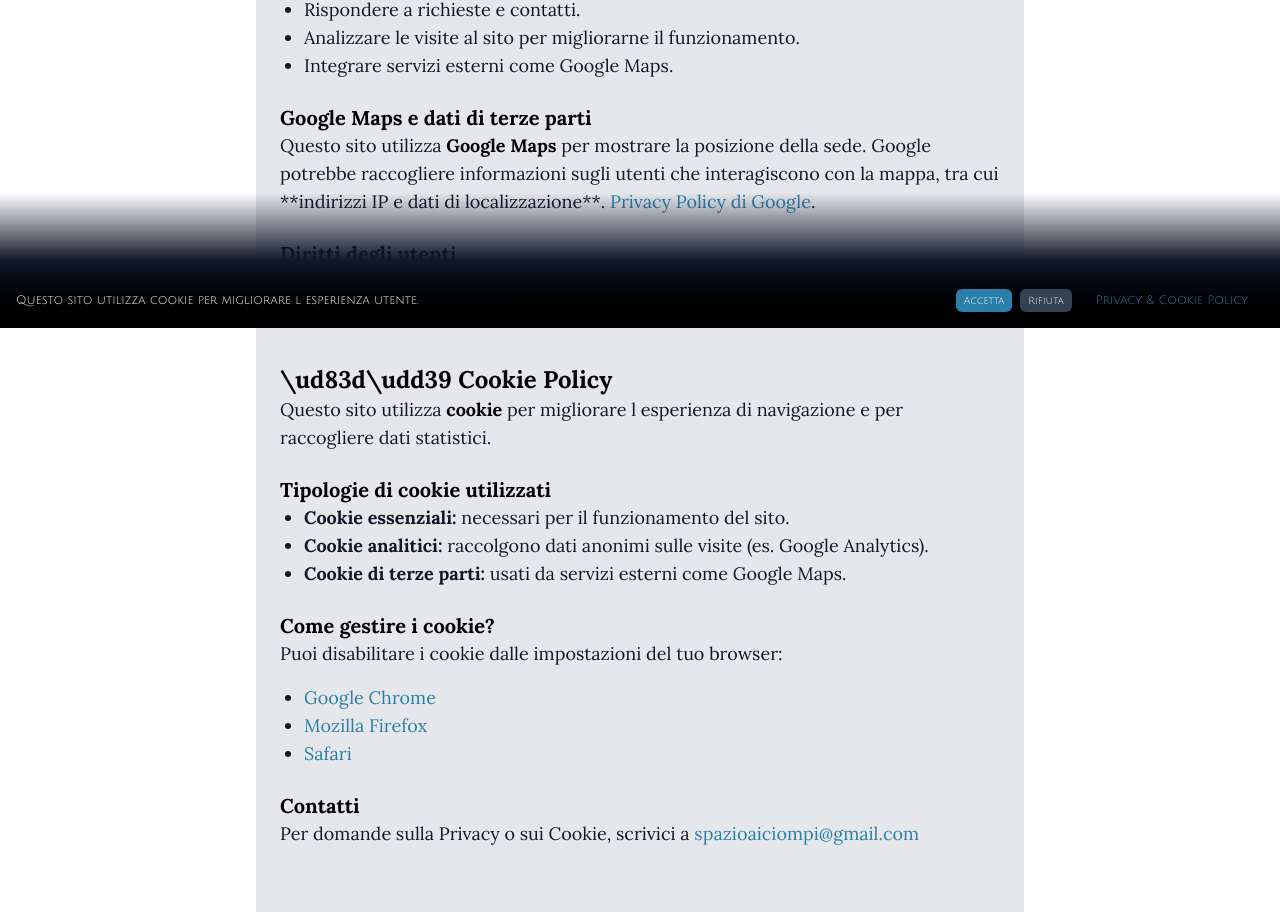
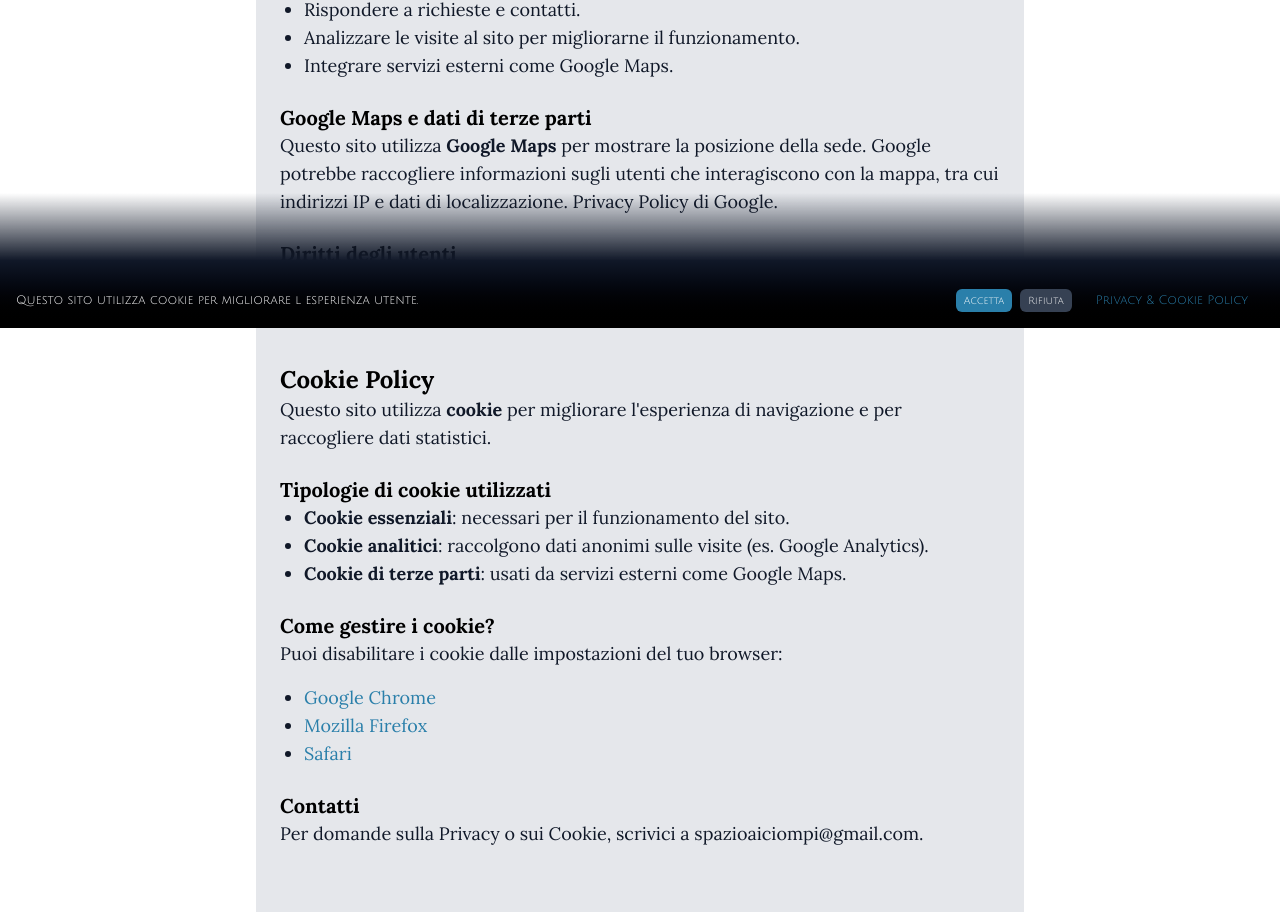
Before and after one commit to tobiasz-5/Spazio-ai-Ciompi, a Next.js app: page /cookie-privacy in a window 1280 px wide. Shown: the part 472-1384 px from the top of the page. Built offline with nearby package versions, Linux system fonts and the light colour scheme; a web font is replaced by a local one.

Commit message:
fine tuning next

```diff
--- a/i18n.ts
+++ b/i18n.ts
@@ -1,23 +1,26 @@
 import i18n from 'i18next';
 import { initReactI18next } from 'react-i18next';
 
-// Importa le traduzioni (assicurati che i percorsi siano corretti)
+// Importa le traduzioni
 import common_it from './public/locales/it/common.json';
 import common_en from './public/locales/en/common.json';
 
 i18n.use(initReactI18next).init({
   resources: {
     it: { common: common_it },
-    en: { common: common_en },
+    en: { common: common_en }
   },
-  lng: 'it', // lingua predefinita
+  lng: 'it',
   fallbackLng: 'it',
   ns: ['common'],
   defaultNS: 'common',
   interpolation: {
-    escapeValue: false, // non serve per React
+    escapeValue: false
   },
-  debug: process.env.NODE_ENV === 'development',
+  react: {
+    useSuspense: false
+  },
+  debug: process.env.NODE_ENV === 'development'
 });
 
 export default i18n;
--- a/public/locales/en/common.json
+++ b/public/locales/en/common.json
@@ -6,6 +6,72 @@
       "info": "Info",
       "toggleMenu": "Toggle Menu"
     },
+
+    "chiSiamo": {
+        "title": "ABOUT US",
+        "description": "Spazio ai Ciompi is a venue dedicated to <bold>cultural events, exhibitions, workshops, classes, and professional meetings</bold>."
+    },
+
+    "doveSiamo": {
+        "title": "OUR LOCATION",
+        "description": "We are located in the <bold>heart</bold> of <bold>Florence</bold>, in one of the most <bold>iconic</bold> squares of the historic <bold>S. Ambrogio</bold> district.\n\nPiazza de Ciompi, 17",
+        "noConsent": "To view the map, please accept cookies."
+    },
+
+    "info": {
+        "title": "INFO",
+        "booking": "To <bold>book</bold> this space, send a <bold>message</bold> via <linkWhatsApp>WhatsApp</linkWhatsApp> or <linkSMS>SMS</linkSMS> to the number <linkNumber>+39 371 766 5575</linkNumber>\n\nAlternatively, send an <bold>email</bold> to <linkEmail>spazioaiciompi@gmail.com</linkEmail>\n\nThe <bold>main room</bold> is <bold>40sqm</bold>\n\nThe venue also offers <bold>sanitary facilities</bold> and an additional <bold>separate area</bold> for preparing cold food and drinks\n\nAvailable for booking <bold>every day</bold> of the week\n\nOperating hours are from <bold>10:00</bold> to <bold>23:00</bold>"
+    },
+
+    "galleria": {
+        "title": "GALLERY",
+        "description": "Our <bold>venue...</bold>"
+    },
+
+    "cookiePolicy": {
+        "title": "Privacy & Cookie Policy",
+        "privacyTitle": "Privacy Policy",
+        "privacyDescription": "This page explains how we collect, use, and protect your personal data in accordance with the General Data Protection Regulation (<bold>GDPR - EU Regulation 2016/679</bold>).",
+        "dataCollectedTitle": "What data do we collect?",
+        "dataCollected": {
+          "item1": "Data provided voluntarily (e.g. email, name when you contact us).",
+          "item2": "Browsing data (e.g. IP addresses, analytics data, cookies)."
+        },
+        "dataUsageTitle": "Why do we collect this data?",
+        "dataUsage": {
+          "item1": "To respond to inquiries and contacts.",
+          "item2": "To analyze site visits in order to improve functionality.",
+          "item3": "To integrate external services such as Google Maps."
+        },
+        "googleMapsTitle": "Google Maps and third-party data",
+        "googleMapsDescription": "This site uses <bold>Google Maps</bold> to display our venue's location. Google may collect information from users interacting with the map, including IP addresses and location data. <link>Google Privacy Policy</link>.",
+        "userRightsTitle": "User Rights",
+        "userRightsDescription": "Under the GDPR, you have the right to access, modify, or delete your data. For requests, please contact us at <link>spazioaiciompi@gmail.com</link>.",
+        "cookieTitle": "Cookie Policy",
+        "cookieDescription": "This site uses <bold>cookies</bold> to enhance your browsing experience and to collect statistical data.",
+        "cookieTypesTitle": "Types of Cookies Used",
+        "cookieTypes": {
+          "essentialTitle": "Essential Cookies",
+          "essentialDescription": "Necessary for the operation of the site.",
+          "analyticsTitle": "Analytics Cookies",
+          "analyticsDescription": "Collect anonymous data on visits (e.g. Google Analytics).",
+          "thirdPartyTitle": "Third-Party Cookies",
+          "thirdPartyDescription": "Used by external services such as Google Maps."
+        },
+        "cookieManagementTitle": "How to manage cookies?",
+        "cookieManagementDescription": "You can disable cookies in your browser settings:",
+        "contactTitle": "Contact",
+        "contactDescription": "For questions regarding Privacy or Cookies, email us at <link>spazioaiciompi@gmail.com</link>."
+    },
+
+    "hero": {
+        "prenota": "BOOK NOW"
+    },
+
+    "footer": {
+        "rightsReserved": "All rights reserved"
+    },
+
     "welcome": "Welcome to Spazio ai Ciompi!",
     "cookieMessage": "This website uses cookies to improve your user experience. Accept to continue."
 }
--- a/public/locales/it/common.json
+++ b/public/locales/it/common.json
@@ -6,6 +6,72 @@
       "info": "Info",
       "toggleMenu": "Apri menu"
     },
+
+    "chiSiamo": {
+        "title": "CHI SIAMO",
+        "description": "Spazio ai Ciompi è un luogo dedicato a <bold>eventi culturali, mostre, workshop, lezioni e incontri professionali</bold>."
+    },
+
+    "doveSiamo": {
+        "title": "DOVE SIAMO",
+        "description": "Ci troviamo nel <bold>centro</bold> di <bold>Firenze</bold>, in una delle piazze più <bold>iconiche</bold> dello storico quartiere di <bold>S. Ambrogio</bold>.\n\nPiazza de Ciompi, 17",
+        "noConsent": "Per visualizzare la mappa, accetta i cookie."
+    },
+
+    "info": {
+        "title": "INFO",
+        "booking": "Per <bold>prenotare</bold> questo spazio invia un <bold>messaggio</bold> <linkWhatsApp>WhatsApp</linkWhatsApp> o <linkSMS>SMS</linkSMS> al numero <linkNumber>+39 371 766 5575</linkNumber>\n\nAltrimenti invia una <bold>mail</bold> all'indirizzo <linkEmail>spazioaiciompi@gmail.com</linkEmail>\n\nLa <bold>stanza principale</bold> ha una superficie di <bold>40mq</bold>\n\nLo spazio dispone inoltre dei <bold>servizi</bold> e di un ulteriore <bold>spazio separato</bold> per la preparazione di cibi freddi e bevande\n\nDisponibile per la prenotazione <bold>tutti i giorni</bold> della settimana\n\nL'orario di utilizzo è dalle <bold>10:00</bold> alle <bold>23:00</bold>"
+    },
+
+    "galleria": {
+        "title": "GALLERIA",
+        "description": "Il nostro <bold>spazio...</bold>"
+    },
+
+    "cookiePolicy": {
+        "title": "Privacy & Cookie Policy",
+        "privacyTitle": "Privacy Policy",
+        "privacyDescription": "Questa pagina descrive come raccogliamo, utilizziamo e proteggiamo i tuoi dati personali in conformità con il Regolamento Generale sulla Protezione dei Dati (<bold>GDPR - Regolamento UE 2016/679</bold>).",
+        "dataCollectedTitle": "Quali dati raccogliamo?",
+        "dataCollected": {
+          "item1": "Dati forniti volontariamente (es. email, nome quando ci contatti).",
+          "item2": "Dati di navigazione (es. indirizzi IP, dati analitici, cookies)."
+        },
+        "dataUsageTitle": "Perché raccogliamo questi dati?",
+        "dataUsage": {
+          "item1": "Rispondere a richieste e contatti.",
+          "item2": "Analizzare le visite al sito per migliorarne il funzionamento.",
+          "item3": "Integrare servizi esterni come Google Maps."
+        },
+        "googleMapsTitle": "Google Maps e dati di terze parti",
+        "googleMapsDescription": "Questo sito utilizza <bold>Google Maps</bold> per mostrare la posizione della sede. Google potrebbe raccogliere informazioni sugli utenti che interagiscono con la mappa, tra cui indirizzi IP e dati di localizzazione. <link>Privacy Policy di Google</link>.",
+        "userRightsTitle": "Diritti degli utenti",
+        "userRightsDescription": "Ai sensi del GDPR, hai il diritto di accedere, modificare o cancellare i tuoi dati. Per richieste, contattaci a <link>spazioaiciompi@gmail.com</link>.",
+        "cookieTitle": "Cookie Policy",
+        "cookieDescription": "Questo sito utilizza <bold>cookie</bold> per migliorare l'esperienza di navigazione e per raccogliere dati statistici.",
+        "cookieTypesTitle": "Tipologie di cookie utilizzati",
+        "cookieTypes": {
+          "essentialTitle": "Cookie essenziali",
+          "essentialDescription": "necessari per il funzionamento del sito.",
+          "analyticsTitle": "Cookie analitici",
+          "analyticsDescription": "raccolgono dati anonimi sulle visite (es. Google Analytics).",
+          "thirdPartyTitle": "Cookie di terze parti",
+          "thirdPartyDescription": "usati da servizi esterni come Google Maps."
+        },
+        "cookieManagementTitle": "Come gestire i cookie?",
+        "cookieManagementDescription": "Puoi disabilitare i cookie dalle impostazioni del tuo browser:",
+        "contactTitle": "Contatti",
+        "contactDescription": "Per domande sulla Privacy o sui Cookie, scrivici a <link>spazioaiciompi@gmail.com</link>."
+    },
+
+    "hero": {
+        "prenota": "PRENOTA"
+    },
+
+    "footer": {
+        "rightsReserved": "Tutti i diritti riservati."
+    },
+
     "welcome": "Benvenuto in Spazio ai Ciompi!",
     "cookieMessage": "Questo sito utilizza cookie per migliorare l'esperienza utente. Accetta per continuare."
 }
--- a/src/app/cookie-privacy/page.tsx
+++ b/src/app/cookie-privacy/page.tsx
@@ -1,78 +1,154 @@
-"use client";
+'use client';
+import { useTranslation, Trans } from 'react-i18next';
 
 export default function CookiePrivacyPolicy() {
+  const { t } = useTranslation('common');
+
   return (
     <section className="bg-gray-200 font-lora text-gray-900 py-16 px-6 max-w-3xl mx-auto pt-30">
-      <h1 className="text-4xl font-bold text-center mb-6 text-black">Privacy & Cookie Policy</h1>
+      <h1 className="text-4xl font-bold text-center mb-6 text-black">
+        {t('cookiePolicy.title')}
+      </h1>
 
       {/* SEZIONE PRIVACY POLICY */}
-      <h2 className="text-2xl font-bold mt-8 text-black">\ud83d\udd39 Privacy Policy</h2>
-      <p className="text-lg mb-4">
-        Questa pagina descrive come raccogliamo, utilizziamo e proteggiamo i tuoi dati personali in conformità con il Regolamento Generale sulla Protezione dei Dati <span className="text-[#2A7FAA]">(GDPR - Regolamento UE 2016/679)</span>.
+      <h2 className="text-2xl font-bold mt-8 text-black">
+        {t('cookiePolicy.privacyTitle')}
+      </h2>
+      <p className="text-lg mb-4 whitespace-pre-line">
+        <Trans
+          i18nKey="cookiePolicy.privacyDescription"
+          components={{ bold: <span className="font-bold" /> }}
+        />
       </p>
 
-      <h3 className="text-xl font-bold mt-6 text-black">Quali dati raccogliamo?</h3>
+      <h3 className="text-xl font-bold mt-6 text-black">
+        {t('cookiePolicy.dataCollectedTitle')}
+      </h3>
       <ul className="list-disc pl-6 text-lg mb-4">
-        <li>Dati forniti volontariamente (es. email, nome quando ci contatti).</li>
-        <li>Dati di navigazione (es. indirizzi IP, dati analitici, cookies).</li>
+        <li>{t('cookiePolicy.dataCollected.item1')}</li>
+        <li>{t('cookiePolicy.dataCollected.item2')}</li>
       </ul>
 
-      <h3 className="text-xl font-bold mt-6 text-black">Perché raccogliamo questi dati?</h3>
+      <h3 className="text-xl font-bold mt-6 text-black">
+        {t('cookiePolicy.dataUsageTitle')}
+      </h3>
       <ul className="list-disc pl-6 text-lg mb-4">
-        <li>Rispondere a richieste e contatti.</li>
-        <li>Analizzare le visite al sito per migliorarne il funzionamento.</li>
-        <li>Integrare servizi esterni come Google Maps.</li>
+        <li>{t('cookiePolicy.dataUsage.item1')}</li>
+        <li>{t('cookiePolicy.dataUsage.item2')}</li>
+        <li>{t('cookiePolicy.dataUsage.item3')}</li>
       </ul>
 
-      <h3 className="text-xl font-bold mt-6 text-black">Google Maps e dati di terze parti</h3>
+      <h3 className="text-xl font-bold mt-6 text-black">
+        {t('cookiePolicy.googleMapsTitle')}
+      </h3>
       <p className="text-lg mb-4">
-        Questo sito utilizza <span className="text-black font-bold">Google Maps</span> per mostrare la posizione della sede. Google potrebbe raccogliere informazioni sugli utenti che interagiscono con la mappa, tra cui **indirizzi IP e dati di localizzazione**.
-        <a href="https://policies.google.com/privacy" target="_blank" className="text-[#2A7FAA] hover:underline"> Privacy Policy di Google</a>.
+        <Trans
+          i18nKey="cookiePolicy.googleMapsDescription"
+          components={{
+            bold: <span className="font-bold" />,
+            link: (
+              <a
+                href="https://policies.google.com/privacy"
+                target="_blank"
+                className="text-[#2A7FAA] hover:underline"
+              />
+            )
+          }}
+        />
       </p>
 
-      <h3 className="text-xl font-bold mt-6 text-black">Diritti degli utenti</h3>
+      <h3 className="text-xl font-bold mt-6 text-black">
+        {t('cookiePolicy.userRightsTitle')}
+      </h3>
       <p className="text-lg mb-4">
-        Ai sensi del GDPR, hai il diritto di accedere, modificare o cancellare i tuoi dati. Per richieste, contattaci a <a href="mailto:spazioaiciompi@gmail.com" className="text-[#2A7FAA] hover:underline">spazioaiciompi@gmail.com</a>.
+        <Trans
+          i18nKey="cookiePolicy.userRightsDescription"
+          components={{
+            link: (
+              <a
+                href="mailto:spazioaiciompi@gmail.com"
+                className="text-[#2A7FAA] hover:underline"
+              />
+            )
+          }}
+        />
       </p>
 
       {/* SEZIONE COOKIE POLICY */}
-      <h2 className="text-2xl font-bold mt-10 text-black">\ud83d\udd39 Cookie Policy</h2>
+      <h2 className="text-2xl font-bold mt-10 text-black">
+        {t('cookiePolicy.cookieTitle')}
+      </h2>
       <p className="text-lg mb-4">
-        Questo sito utilizza <span className="text-black font-bold">cookie</span> per migliorare l esperienza di navigazione e per raccogliere dati statistici.
+        <Trans
+          i18nKey="cookiePolicy.cookieDescription"
+          components={{ bold: <span className="font-bold" /> }}
+        />
       </p>
 
-      <h3 className="text-xl font-bold mt-6 text-black">Tipologie di cookie utilizzati</h3>
+      <h3 className="text-xl font-bold mt-6 text-black">
+        {t('cookiePolicy.cookieTypesTitle')}
+      </h3>
       <ul className="list-disc pl-6 text-lg mb-4">
-        <li><strong>Cookie essenziali:</strong> necessari per il funzionamento del sito.</li>
-        <li><strong>Cookie analitici:</strong> raccolgono dati anonimi sulle visite (es. Google Analytics).</li>
-        <li><strong>Cookie di terze parti:</strong> usati da servizi esterni come Google Maps.</li>
+        <li>
+          <strong>{t('cookiePolicy.cookieTypes.essentialTitle')}</strong>: {t('cookiePolicy.cookieTypes.essentialDescription')}
+        </li>
+        <li>
+          <strong>{t('cookiePolicy.cookieTypes.analyticsTitle')}</strong>: {t('cookiePolicy.cookieTypes.analyticsDescription')}
+        </li>
+        <li>
+          <strong>{t('cookiePolicy.cookieTypes.thirdPartyTitle')}</strong>: {t('cookiePolicy.cookieTypes.thirdPartyDescription')}
+        </li>
       </ul>
 
-      <h3 className="text-xl font-bold mt-6 text-black">Come gestire i cookie?</h3>
-      <p className="text-lg mb-4">
-        Puoi disabilitare i cookie dalle impostazioni del tuo browser:
-      </p>
+      <h3 className="text-xl font-bold mt-6 text-black">
+        {t('cookiePolicy.cookieManagementTitle')}
+      </h3>
+      <p className="text-lg mb-4">{t('cookiePolicy.cookieManagementDescription')}</p>
       <ul className="list-disc pl-6 text-lg">
         <li>
-          <a href="https://support.google.com/chrome/answer/95647?hl=it" target="_blank" className="text-[#2A7FAA] hover:underline">
+          <a
+            href="https://support.google.com/chrome/answer/95647?hl=it"
+            target="_blank"
+            className="text-[#2A7FAA] hover:underline"
+          >
             Google Chrome
           </a>
         </li>
         <li>
-          <a href="https://support.mozilla.org/it/kb/Attivare%20e%20disattivare%20i%20cookie" target="_blank" className="text-[#2A7FAA] hover:underline">
+          <a
+            href="https://support.mozilla.org/it/kb/Attivare%20e%20disattivare%20i%20cookie"
+            target="_blank"
+            className="text-[#2A7FAA] hover:underline"
+          >
             Mozilla Firefox
           </a>
         </li>
         <li>
-          <a href="https://support.apple.com/it-it/HT201265" target="_blank" className="text-[#2A7FAA] hover:underline">
+          <a
+            href="https://support.apple.com/it-it/HT201265"
+            target="_blank"
+            className="text-[#2A7FAA] hover:underline"
+          >
             Safari
           </a>
         </li>
       </ul>
 
-      <h3 className="text-xl font-bold mt-6 text-black">Contatti</h3>
+      <h3 className="text-xl font-bold mt-6 text-black">
+        {t('cookiePolicy.contactTitle')}
+      </h3>
       <p className="text-lg">
-        Per domande sulla Privacy o sui Cookie, scrivici a <a href="mailto:spazioaiciompi@gmail.com" className="text-[#2A7FAA] hover:underline">spazioaiciompi@gmail.com</a>
+        <Trans
+          i18nKey="cookiePolicy.contactDescription"
+          components={{
+            link: (
+              <a
+                href="mailto:spazioaiciompi@gmail.com"
+                className="text-[#2A7FAA] hover:underline"
+              />
+            )
+          }}
+        />
       </p>
     </section>
   );
--- a/src/app/layout.tsx
+++ b/src/app/layout.tsx
@@ -1,7 +1,7 @@
 // src/app/layout.tsx
 import Navbar from "@/components/Navbar";
 import CookieBanner from "@/components/CookieBanner";
-import { Providers } from "./providers";
+import { Providers } from "./providers"; // Assicurati che questo file esista e importi I18nextProvider con l'istanza i18n
 import "./globals.css";
 
 export const metadata = {
@@ -9,13 +9,15 @@ export const metadata = {
   description: "Affitta uno spazio per eventi, mostre e workshop a Firenze. Scopri Spazio ai Ciompi!",
 };
 
-export default function RootLayout({ children }: { children: React.ReactNode }) {
+export default function RootLayout({ children }: { children: React.ReactNode; }) {
   return (
     <html lang="it">
       <body className="bg-gray-100 min-h-screen">
-        <Navbar />
-        {/* Avvolgi l'albero client con il Provider */}
-        <Providers>{children}</Providers>
+        {/* Avvolgi l'albero dei componenti (incluso Navbar) con il provider */}
+        <Providers>
+          <Navbar />
+          {children}
+        </Providers>
         <CookieBanner />
       </body>
     </html>
--- a/src/components/InfoSection.tsx
+++ b/src/components/InfoSection.tsx
@@ -1,27 +1,48 @@
-// src/components/ChiSiamoSection.tsx
+'use client';
+import { useTranslation, Trans } from 'react-i18next';
+
 export default function InfoSection() {
+  const { t } = useTranslation('common');
+
   return (
     <section id="info" className="bg-white py-20 text-center">
       <div className="container max-w-[87%] sm:max-w-xl mx-auto px-4">
-          <h2 className="text-3xl text-black font-glow">INFO</h2>
-          <p className="mt-4 text-[16px] text-gray-900 max-w-2xl font-lora mx-auto">
-            Per <span className="font-bold">prenotare</span> questo spazio invia un <span className="font-bold">messaggio</span> {" "}
-            <a href="https://wa.me/393717665575" target="_blank" rel="noopener noreferrer" className="text-blue-600 hover:underline">
-              WhatsApp
-            </a>{" "} o {" "}
-            <a href="sms:+393717665575" className="text-blue-600 hover:underline">
-              SMS
-            </a>{" "} al numero {" "}
-            <a href="https://wa.me/393717665575" target="_blank" rel="noopener noreferrer" className="text-blue-600 hover:underline">
-             +39 371 766 5575
-            </a><br/><br/>
-            Altrimenti invia una <span className="font-bold">mail</span> all&apos;indirizzo {" "}
-            <a href="mailto:spazioaiciompi@gmail.com" className="text-blue-600 hover:underline">
-              spazioaiciompi@gmail.com
-            </a><br/><br/>
-            La <span className="font-bold">stanza principale</span> ha una superficie di <span className="font-bold">40mq</span> <br/><br/> Lo spazio dispone inoltre dei <span className="font-bold">servizi</span> e di un ulteriore <span className="font-bold">spazio separato</span> per la preparazione di cibi freddi e bevande <br/><br/>
-            Disponibile per la prenotazione <span className="font-bold">tutti i giorni</span> della settimana <br/><br/>
-            L&apos;orario di utilizzo è dalle <span className="font-bold">10:00</span> alle <span className="font-bold">23:00</span>
+        <h2 className="text-3xl text-black font-glow">{t('info.title')}</h2>
+        <p className="mt-4 text-[16px] text-gray-900 max-w-2xl font-lora mx-auto whitespace-pre-line">
+          <Trans
+            i18nKey="info.booking"
+            components={{
+              bold: <span className="font-bold" />,
+              linkWhatsApp: (
+                <a
+                  href="https://wa.me/393717665575"
+                  target="_blank"
+                  rel="noopener noreferrer"
+                  className="text-blue-600 hover:underline"
+                />
+              ),
+              linkSMS: (
+                <a
+                  href="sms:+393717665575"
+                  className="text-blue-600 hover:underline"
+                />
+              ),
+              linkNumber: (
+                <a
+                  href="https://wa.me/393717665575"
+                  target="_blank"
+                  rel="noopener noreferrer"
+                  className="text-blue-600 hover:underline"
+                />
+              ),
+              linkEmail: (
+                <a
+                  href="mailto:spazioaiciompi@gmail.com"
+                  className="text-blue-600 hover:underline"
+                />
+              )
+            }}
+          />
         </p>
       </div>
     </section>
```
Also changed, not shown: src/components/ChiSiamoSection.tsx (+10 -3 lines), src/components/DoveSiamoSection.tsx (+12 -7 lines), src/components/GalleriaSection.tsx (+18 -11 lines), src/components/HeroTitle.tsx (+5 -3 lines). Lines whose indentation alone changed are shown as unchanged.
